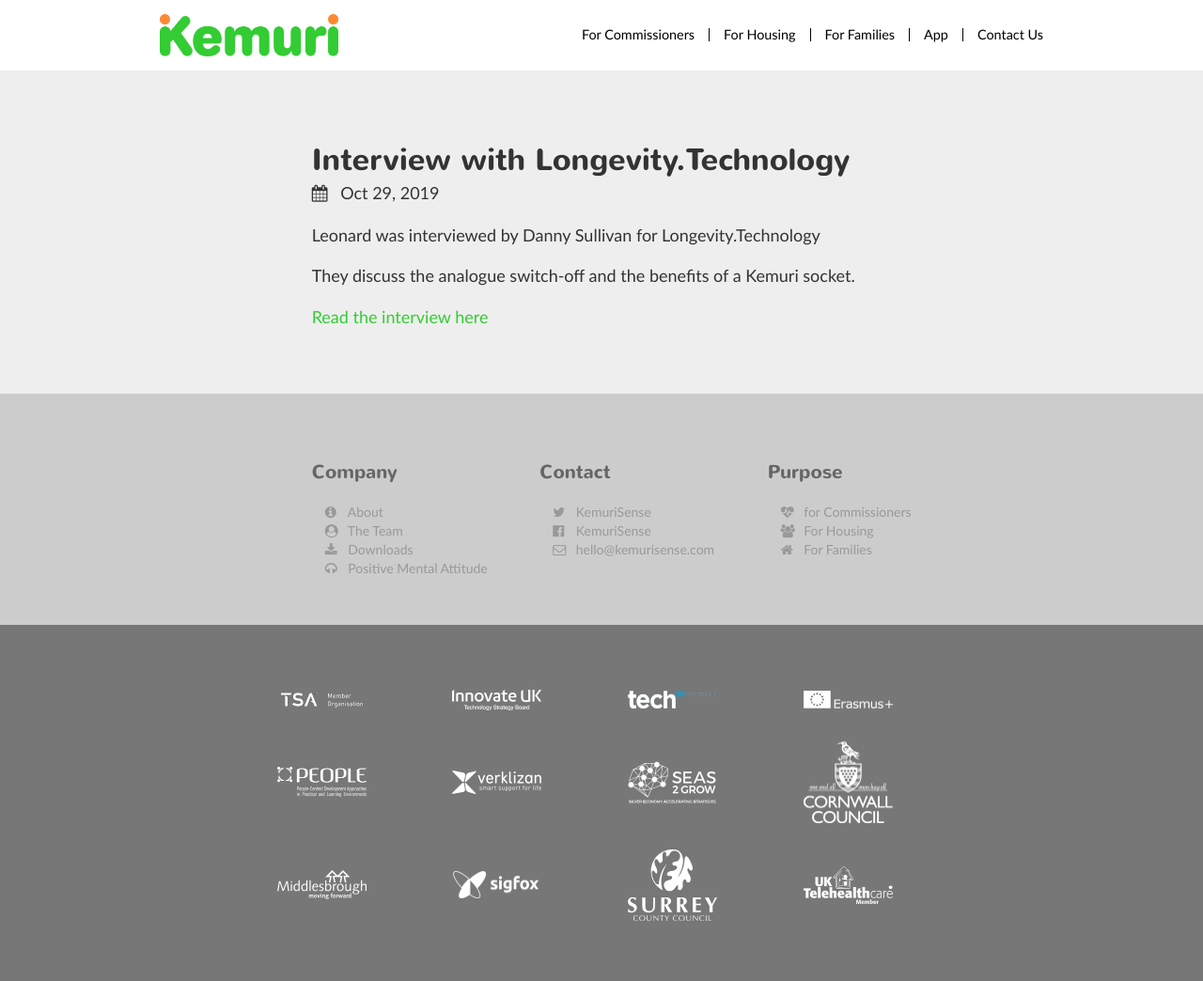
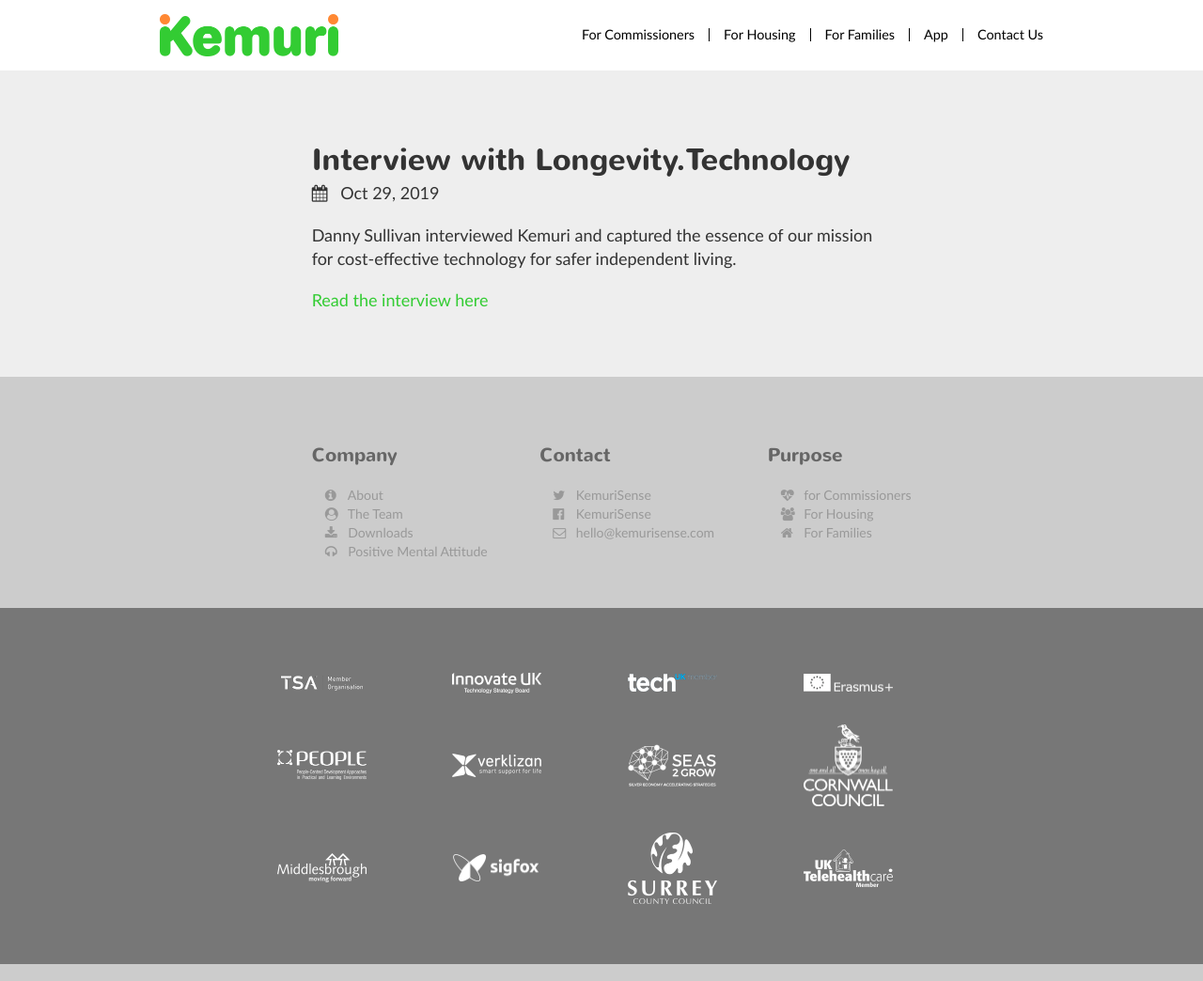
Before and after one commit to intelligentlilli/kemurisense.github.io, a Jekyll site: the page built from _posts/2019-10-29-Kemuri-Living-Technology-Interview.html, in a window 1280 px wide and 1044 px high. Shown: the whole window at 94% size. Built offline with Jekyll 4.4.1, drawn with Linux system fonts in a browser that asks for light colours.

Commit message:
Change to HTML to stop jekyll insterting too many empty paragraph tags

```diff
--- a/_posts/2019-08-08-Kemuri-Factory-Knaphill.md
+++ b/_posts/2019-08-08-Kemuri-Factory-Knaphill.html
@@ -3,6 +3,7 @@
 title:  "Kemuri impresses MP and Councillors"
 date:   2019-08-09 14:00:00 +0000
 categories: News
+excerpt: Woking's MP visits the Kemuri factory in Knaphill
 ---
 
 Woking’s MP, Jonathon Lord, visited the local factory that manufactures K-Sockets.  He was accompanied by three Woking councillors.  They were impressed by the quality of manufacturing possible in Woking and looked forward to seeing Kemuri’s services being deployed in the Borough.
--- /dev/null
+++ b/_posts/2019-10-29-Kemuri-Living-Technology-Interview.html
@@ -0,0 +1,12 @@
+---
+layout: post
+title:  "Interview with Longevity.Technology"
+date:   2019-10-29 14:00:00 +0000
+categories: News
+excerpt: "Leonard was interviewed by Danny Sullivan for Longevity.Technology"
+---
+<p>Danny Sullivan interviewed Kemuri and captured the essence of our mission for cost-effective technology for safer independent living.  </p>
+
+<p>
+	<a href="https://www.longevity.technology/meet-the-start-up-kemuri-iot-supports-independence/">Read the interview here</a>
+</p>
--- a/_posts/2019-10-29-Kemuri-Living-Technology-Interview.md
+++ /dev/null
@@ -1,11 +0,0 @@
----
-layout: post
-title:  "Interview with Longevity.Technology"
-date:   2019-10-29 14:00:00 +0000
-categories: News
----
-Leonard was interviewed by Danny Sullivan for Longevity.Technology
-
-They discuss the analogue switch-off and the benefits of a Kemuri socket.
-
-<a href="https://www.longevity.technology/meet-the-start-up-kemuri-iot-supports-independence/">Read the interview here</a>
--- a/css/style.scss
+++ b/css/style.scss
@@ -355,6 +355,7 @@
 .post figcaption {
 	margin: 0px 3em 2em;
 	font-style:italic;
+	text-align:center;
 }
 
 
```
Also changed, not shown: _posts/2018-02-20-BEIS.html (added, +17 -0 lines), _posts/2018-02-20-BEIS.md (deleted, +0 -14 lines).
